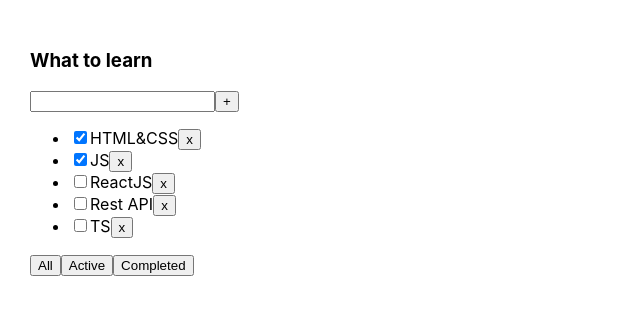
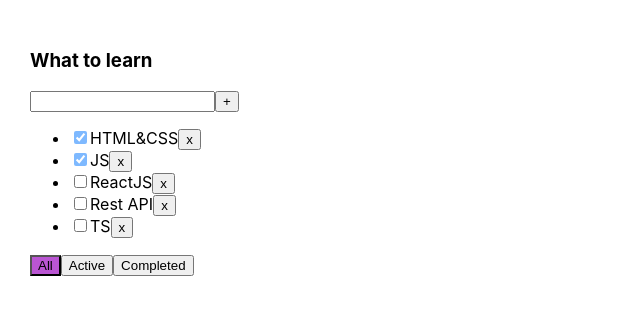
Before and after one commit to IuliiaSharipova/todoList, a React (Create React App) app: page / in a window 1280 px wide. Shown: the top 314 px of the page, without its empty margins (0-640 px from the left). Built offline with nearby package versions, Linux system fonts and the light colour scheme.

Commit message:
added input validation, task status change, conditional class assignment

```diff
--- a/src/App.css
+++ b/src/App.css
@@ -1,8 +1,24 @@
 .App {
-  padding: 30px;
-  display: flex;
+    padding: 30px;
+    display: flex;
 }
 
 .App > div {
-  margin-right: 50px;
+    margin-right: 50px;
 }
+
+.error {
+    border: red 1px solid;
+}
+
+.error-message {
+    color: red;
+}
+
+.active-filter {
+    background-color: mediumorchid;
+}
+
+.is-done {
+    opacity: 0.5;
+}
--- a/src/App.tsx
+++ b/src/App.tsx
@@ -35,11 +35,17 @@ function App() {
     };
 
     const addTask = (newTitle: string) => {
-        let newTask = {id: v1(), title: newTitle, isDone: false};
-        let newTasks = [newTask, ...tasks];
-        setTasks(newTasks);
+            let newTask = {id: v1(), title: newTitle, isDone: false};
+            let newTasks = [newTask, ...tasks];
+            setTasks(newTasks);
     };
-
+    const onChangeTaskStatus = (taskId: string, isDone: boolean) => {
+        let taskToChangeStatus = tasks.find(t => t.id === taskId);
+        if (taskToChangeStatus) {
+            taskToChangeStatus.isDone = isDone;
+        }
+        setTasks([...tasks]);
+    };
     return (
         <div className="App">
             <Todolist title="What to learn"
@@ -47,6 +53,8 @@ function App() {
                       removeTask={removeTask}
                       changeFilter={changeFilter}
                       addTask={addTask}
+                      onChangeTaskStatus={onChangeTaskStatus}
+                      filter={filter}
             />
         </div>
     );
--- a/src/Todolist.tsx
+++ b/src/Todolist.tsx
@@ -12,18 +12,27 @@ type TodolistType = {
     removeTask: (taskId: string) => void
     changeFilter: (value: FilterValuesType) => void
     addTask: (newTitle: string) => void
+    onChangeTaskStatus: (taskId: string, isDone: boolean) => void
+    filter: FilterValuesType
 }
 
 export function Todolist(props: TodolistType) {
     const [title, setTitle] = useState('');
+    const [error, setError] = useState<string | null>(null);
+
     const addTaskHandler = () => {
-        props.addTask(title);
-        setTitle('');
+        if (title.trim() !== '') {
+            props.addTask(title.trim());
+            setTitle('');
+        } else {
+            setError('Title is required');
+        }
     };
     const onChangeHandler = (e: ChangeEvent<HTMLInputElement>) => {
         setTitle(e.currentTarget.value);
     };
     const onKeyDownHandler = (e: KeyboardEvent<HTMLInputElement>) => {
+        setError('');
         if (e.key === 'Enter') {
             addTaskHandler();
         }
@@ -39,22 +48,41 @@ export function Todolist(props: TodolistType) {
                 <input value={title}
                        onChange={onChangeHandler}
                        onKeyDown={onKeyDownHandler}
+                       className={error ? 'error' : ''}
                 />
-                <button onClick={addTaskHandler}>+
-                </button>
+                <button onClick={addTaskHandler}>+</button>
+                {error &&
+                    <div className={'error-message'}>{error}</div>}
             </div>
             <ul>
-                {props.tasks.map(t =>
-                    <li key={t.id}>
-                        <input type="checkbox" checked={t.isDone}/>
-                        <span>{t.title}</span>
-                        <button onClick={() => onnAddTaskClickHandler(t.id)}>x</button>
-                    </li>)}
+                {props.tasks.map(t => {
+                    const onCheckBoxChangeHandler = (e: ChangeEvent<HTMLInputElement>) => {
+                        let newIsDoneValue = e.currentTarget.checked;
+                        props.onChangeTaskStatus(t.id, newIsDoneValue);
+                    };
+                    return (
+                        <li key={t.id}>
+                            <input type="checkbox"
+                                   checked={t.isDone}
+                                   onChange={onCheckBoxChangeHandler}
+                                   className={t.isDone ? 'is-done' :''}
+                            />
+                            <span>{t.title}</span>
+                            <button onClick={() => onnAddTaskClickHandler(t.id)}>x</button>
+                        </li>
+                    );
+                })}
             </ul>
             <div>
-                <button onClick={onnAllClickHandler}>All</button>
-                <button onClick={onActiveClickHandler}>Active</button>
-                <button onClick={onCompletedClickHandler}>Completed</button>
+                <button onClick={onnAllClickHandler}
+                        className={props.filter === 'all' ? 'active-filter' : ''}>All
+                </button>
+                <button onClick={onActiveClickHandler}
+                        className={props.filter === 'active' ? 'active-filter' : ''}>Active
+                </button>
+                <button onClick={onCompletedClickHandler}
+                        className={props.filter === 'completed' ? 'active-filter' : ''}>Completed
+                </button>
             </div>
         </div>
     );
```
